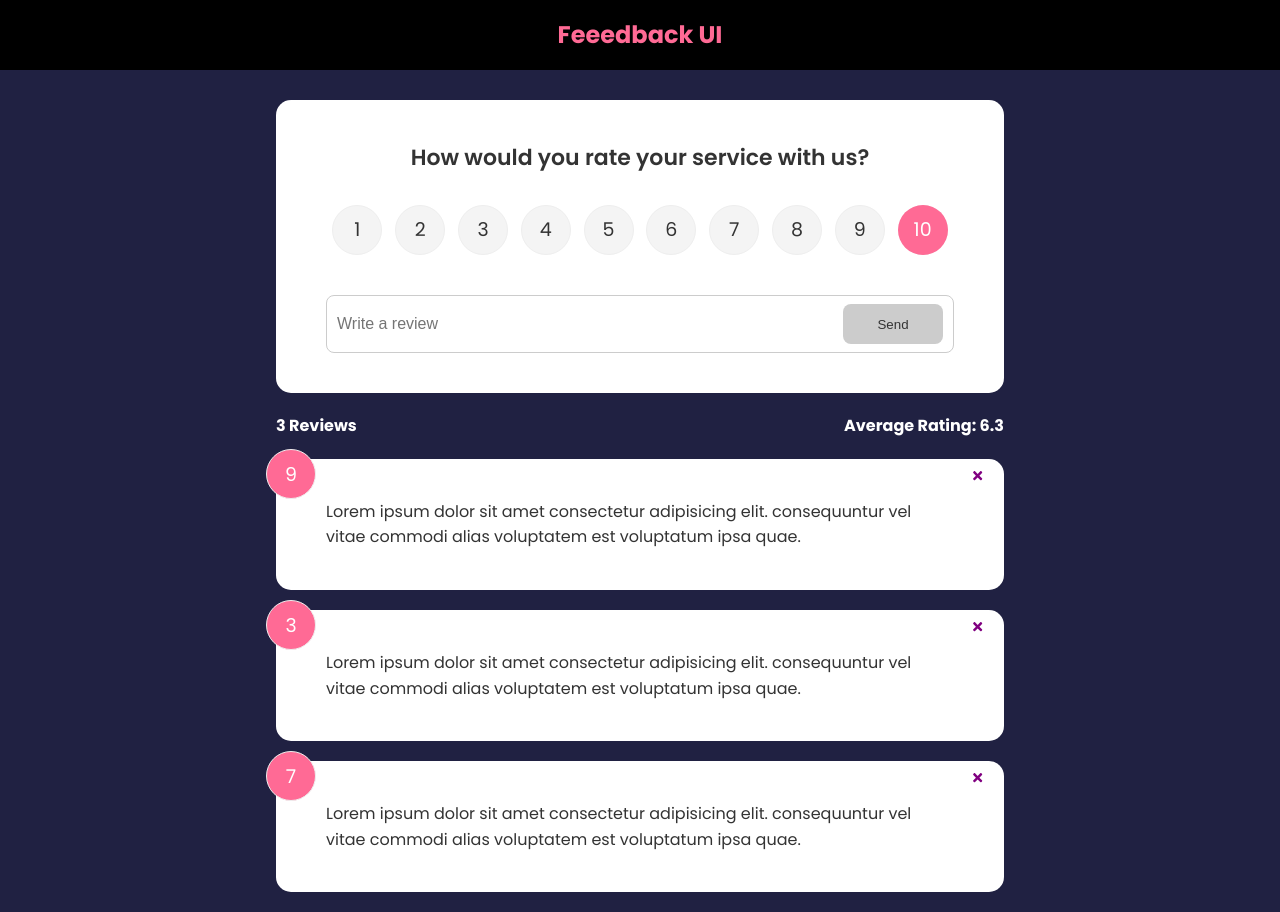
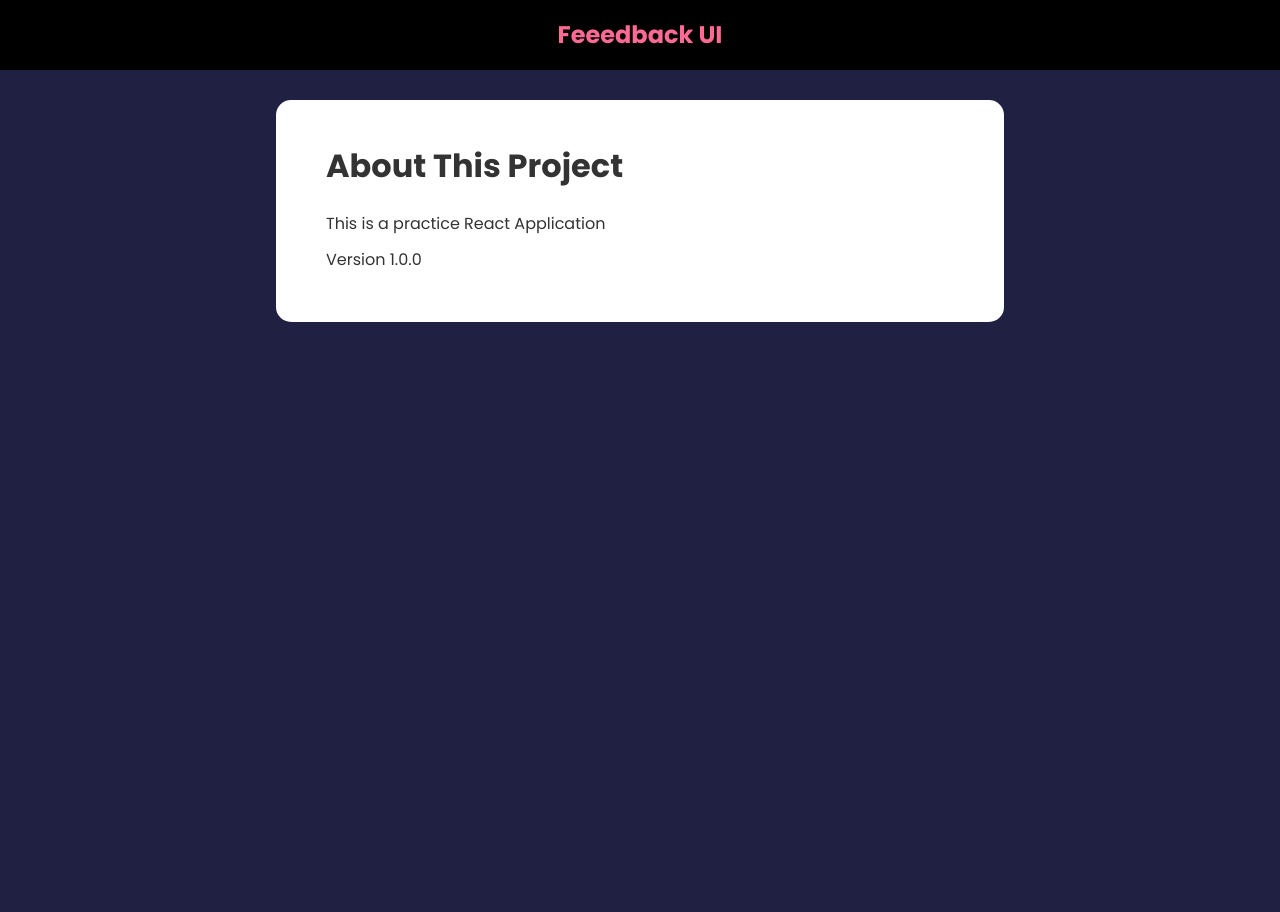
Before and after one commit to alexelmore/react-feedback-app, a React (Create React App) app in the folder feed-app/: page /about in a window 1280 px wide. After the commit the page ends 800 px from the top, so only its background shows below. Built offline with nearby package versions, Linux system fonts and the light colour scheme.

Commit message:
Add react-router-dom v6

```diff
--- a/feed-app/package.json
+++ b/feed-app/package.json
@@ -6,9 +6,13 @@
     "@testing-library/jest-dom": "^5.16.1",
     "@testing-library/react": "^12.1.2",
     "@testing-library/user-event": "^13.5.0",
+    "framer-motion": "^4.1.17",
     "react": "^17.0.2",
     "react-dom": "^17.0.2",
+    "react-icons": "^4.3.1",
+    "react-router-dom": "^6.2.1",
     "react-scripts": "5.0.0",
+    "uuid": "^8.3.2",
     "web-vitals": "^2.1.4"
   },
   "scripts": {
--- a/feed-app/src/App.js
+++ b/feed-app/src/App.js
@@ -1,10 +1,13 @@
 import { useState } from "react";
+import { BrowserRouter as Router, Route, Routes } from "react-router-dom";
 import Header from "./components/Header";
 import FeedbackList from "./components/FeedbackList";
 import FeedbackData from "./data/FeedbackData";
 import FeedbackStats from "./components/FeedbackStats";
 import FeedbackForm from "./components/FeedbackForm";
+import AboutPage from "./pages/AboutPage";
 import { v4 as uuidv4 } from "uuid";
+
 function App() {
   const [feedback, setFeedBack] = useState(FeedbackData);
 
@@ -20,17 +23,28 @@
     setFeedBack([item, ...feedback]);
   };
   return (
-    <>
+    <Router>
       <Header />
       <div className="container">
+        <Routes>
+          <Route
+            exact
+            path="/"
+            element={
+              <>
                 <FeedbackForm handleAdd={addFeedBackItem} />
                 <FeedbackStats feedback={feedback} />
                 <FeedbackList
                   feedback={feedback}
                   handleDelete={(id) => deleteFeedBackItem(id)}
                 />
+              </>
+            }
+          ></Route>
+          <Route path="/about" element={<AboutPage />} />
+        </Routes>
       </div>
-    </>
+    </Router>
   );
 }
 
--- /dev/null
+++ b/feed-app/src/pages/AboutPage.jsx
@@ -0,0 +1,15 @@
+import Card from "../components/shared/Card";
+
+function AboutPage() {
+  return (
+    <Card>
+      <div className="about">
+        <h1>About This Project</h1>
+        <p>This is a practice React Application</p>
+        <p>Version 1.0.0</p>
+      </div>
+    </Card>
+  );
+}
+
+export default AboutPage;
```
Also changed, not shown: 1 other file (tests, documents, lock files or other folders). Lines whose indentation alone changed are shown as unchanged.
